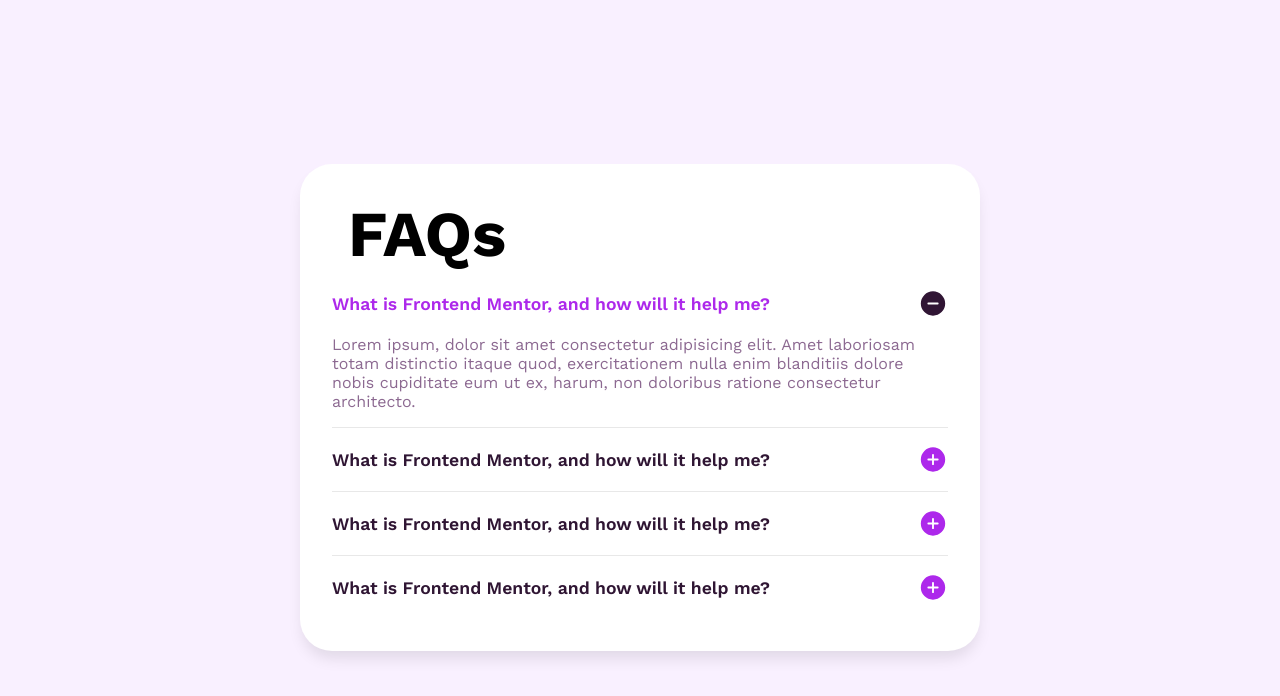
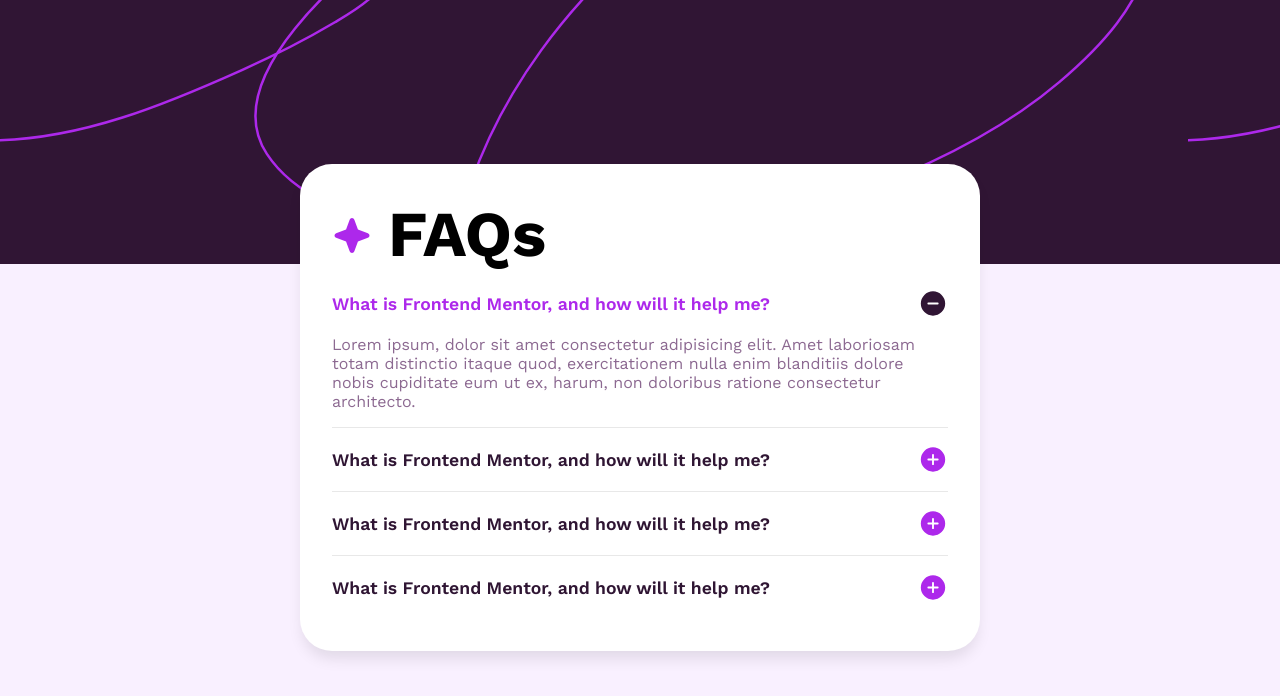
Before and after one commit to henriquelesz/faq, a plain HTML site: page index.html in a window 1280 px wide. Drawn offline with nearby package versions, Linux system fonts and the light colour scheme; the site is published under a folder, as on GitHub Pages, so addresses that start at the root find nothing.

Commit message:
Add files via upload

```diff
--- a/styles/style.scss
+++ b/styles/style.scss
@@ -12,7 +12,7 @@
   background: hsl(275, 100%, 97%);
   font-family: "Work Sans", sans-serif;
   #bg {
-    background-image: url(/assets/images/background-pattern-desktop.svg);
+    background-image: url(../assets/images/background-pattern-desktop.svg);
     background-size: contain;
   }
   main {
@@ -32,7 +32,7 @@
     font-weight: 700;
     font-size: 4rem;
     &::before {
-      content: url(/assets/images/icon-star.svg);
+      content: url(../assets/images/icon-star.svg);
       display: inline-block;
       padding-right: 1rem;
     }
```
Also changed, not shown: styles/style.css, 1 other file.
